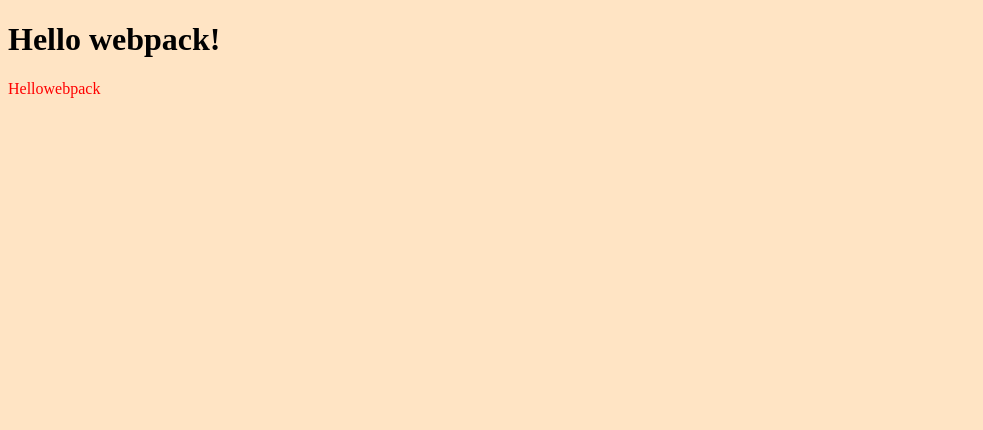
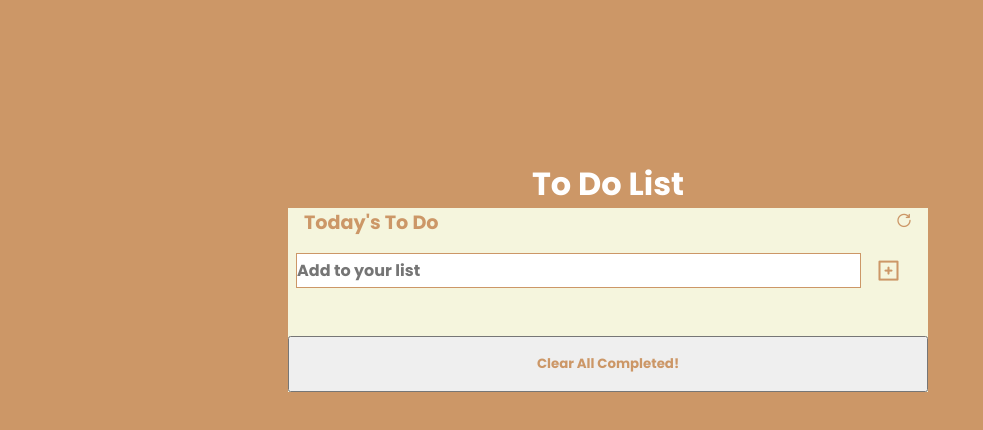
Before and after one commit to soesandarwin2201/webpack-project, a website built with webpack: page src/index.html in a window 1280 px wide. Shown: the whole page, without its empty margins (0-983 px from the left). Built offline with nearby package versions, Linux system fonts and the light colour scheme.

Commit message:
create the setup for to do list

```diff
--- a/src/index.html
+++ b/src/index.html
@@ -4,10 +4,28 @@
  <meta charset="UTF-8">
  <meta http-equiv="X-UA-Compatible" content="IE=edge">
  <meta name="viewport" content="width=device-width, initial-scale=1.0">
- <title>Webpack Exercises</title>
+ <title>Webpack Project</title>
+ <link rel="stylesheet" href="https://unicons.iconscout.com/release/v4.0.0/css/line.css">
+ <link rel="stylesheet" href="./style.css">
 </head>
 <body>
+  <section class="to-do-list">
+   <h1 class="section-title">To Do List</h1>
+   <div class="list-wrapper">
+    <div class="text">
+     <p class="text-para">Today's To Do</p>
+     <span><i class="uil uil-redo refresh"></i></span>
+    </div>
+    <div class="form-input">
+     <input type="text" name="list" id="list-input" placeholder="Add to your list">
+     <i class="uil uil-plus-square" id="add"></i>
+    </div>
+     <div id="to-do-list-container"></div>
+     <button class="clean-btn">Clear All Completed!</button>
+   </div>
+  </section>
+ </div>
 
- <h1>Hello webpack!</h1>
+ <script src="./index.js" type="modules"></script>
 </body>
 </html>
--- a/src/index.js
+++ b/src/index.js
@@ -1,13 +1,53 @@
 import _ from 'lodash';
 import './style.css';
 
-function component() {
- const element = document.createElement('div');
+const listArray = [
+  {
+    index: 1,
+    completed: false,
+    desc: 'Task Complete 1',
+  },
+  {
+    index: 2,
+    completed: false,
+    desc: 'Task Complete 2',
+  },
+  {
+    index: 3,
+    completed: false,
+    desc: 'Task Complete 3',
+  },
+  {
+    index: 4,
+    completed: false,
+    desc: 'Task Complete 4',
+  },
+  {
+    index: 5,
+    completed: false,
+    desc: 'Task Complete 5',
+  },
+];
 
- element.innerHTML = _.join(['Hello', 'webpack'], '');
-  element.classList.add('hello');
+const container = document.getElementById('to-do-list-container');
 
- return element;
-}
+// window.addEventListener('DOMContentLoaded', () => {
 
-document.body.appendChild(component());
+//  listArray.forEach((list) => {
+//    const li = document.createElement('li');
+//    li.innerHTML = `
+//   <div class="form">
+//    <input type="checkbox" name="list" id="list">
+//     <p>${list.desc}</p>
+//     <i class="uil uil-ellipsis-v"></i>
+//   </div> `;
+
+//    container.appendChild(li);
+
+//  });
+//  console.log(container);
+// });
+
+window.addEventListener('DOMContentLoaded', (e) => {
+  console.log(container);
+});
--- a/src/style.css
+++ b/src/style.css
@@ -1,7 +1,91 @@
-.hello {
-  color: red;
+@import url('https://fonts.googleapis.com/css2?family=Poppins:wght@700&display=swap');
+
+* {
+  margin: 0;
+  padding: 0;
+  box-sizing: border-box;
+  font-family: 'Poppins', sans-serif;
+  outline: 0;
 }
 
 body {
-    background-color: bisque;
+  background-color: #cc9767;
+  color: #fff;
+  font-size: .89rem;
 }
+
+.to-do-list {
+  display: flex;
+  flex-direction: column;
+  justify-content: center;
+  align-items: center;
+  width: 95vw;
+  margin-top: 10rem;
+}
+
+.section-title {
+  font-size: 2rem;
+  font-weight: 400;
+}
+
+.list-wrapper {
+  background-color: #f5f5dd;
+  color: #cc9767;
+  width: 50vw;
+  height: auto;
+  display: flex;
+  flex-direction: column;
+  justify-content: center;
+}
+
+.text {
+  display: flex;
+  justify-content: space-between;
+  margin-inline: 1rem;
+  margin-bottom: 1rem;
+}
+
+.text-para {
+  font-size: 1.2rem;
+}
+
+.refresh {
+  font-size: 1rem;
+}
+
+.form-input {
+  display: flex;
+  margin-inline: .5rem;
+  width: 100%;
+  justify-content: space-between;
+}
+
+#list-input {
+  width: 95%;
+  border: .5px solid #cc9767;
+  font-size: 1rem;
+}
+
+#list-input:hover {
+  border: none;
+}
+
+#add {
+  width: 10%;
+  justify-self: flex-end;
+  font-size: 1.5rem;
+  font-weight: 900;
+  margin-left: 1rem;
+}
+
+.clean-btn {
+  padding: 1rem 2rem;
+  margin-top: 3rem;
+  justify-content: center;
+  color: #cc9767;
+}
+
+.clean-btn:hover {
+  background-color: #cc9767;
+  color: #fff;
+}
```
Also changed, not shown: dist/index.html.
